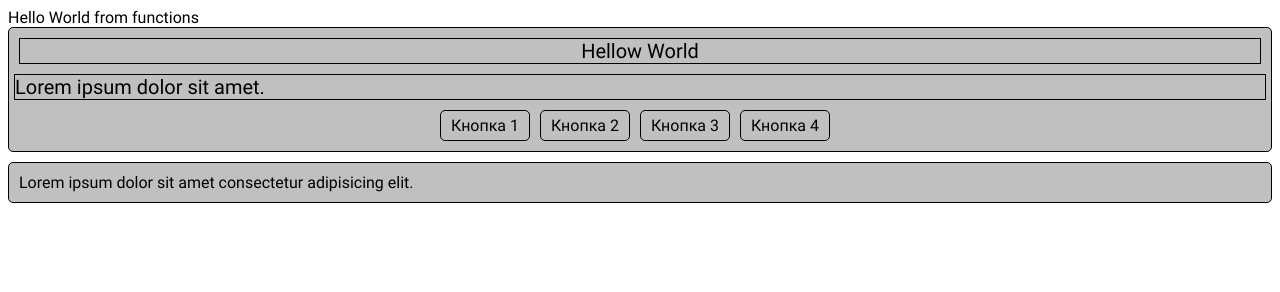
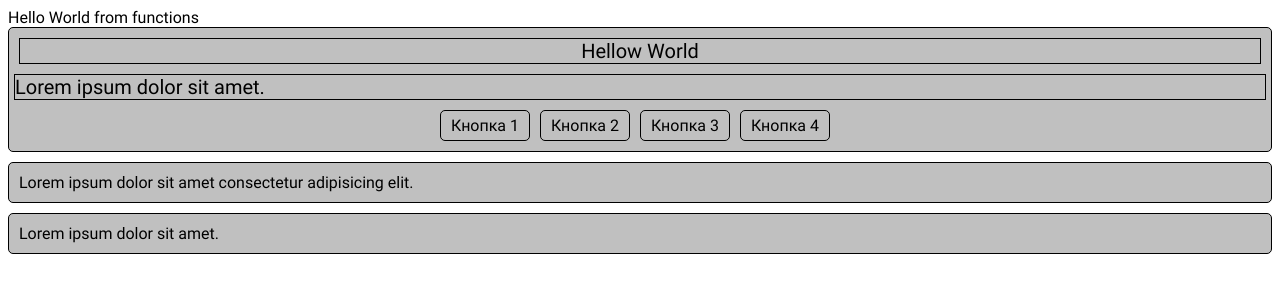
Before and after one commit to Shavius/team_project, a website built with webpack: page src/index.html in a window 1280 px wide. Built offline with nearby package versions, Linux system fonts and the light colour scheme.

Commit message:
Add footer #14
close #14

```diff
--- a/src/index.html
+++ b/src/index.html
@@ -17,8 +17,13 @@
 				<div class="buttons__item">Кнопка 4</div>
 			</div>
 		</header>
+
 		<main class="main">
 			<div class="main__content">Lorem ipsum dolor sit amet consectetur adipisicing elit.</div>
 		</main>
+
+		<footer class="footer">
+			<div class="footer__title">Lorem ipsum dolor sit amet.</div>
+		</footer>
 	</body>
 </html>
--- a/src/scss/partials/_footer.scss
+++ b/src/scss/partials/_footer.scss
@@ -0,0 +1,7 @@
+.footer {
+	border: 1px solid black;
+	background-color: silver;
+	border-radius: 5px;
+	padding: 10px;
+	margin-top: 10px;
+}
```
